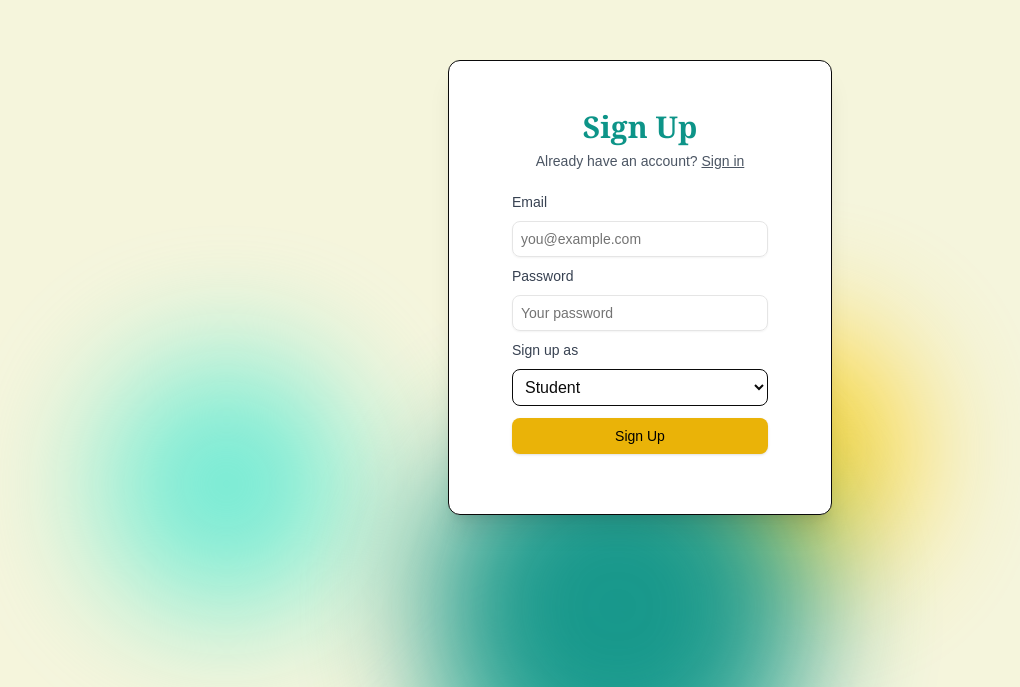
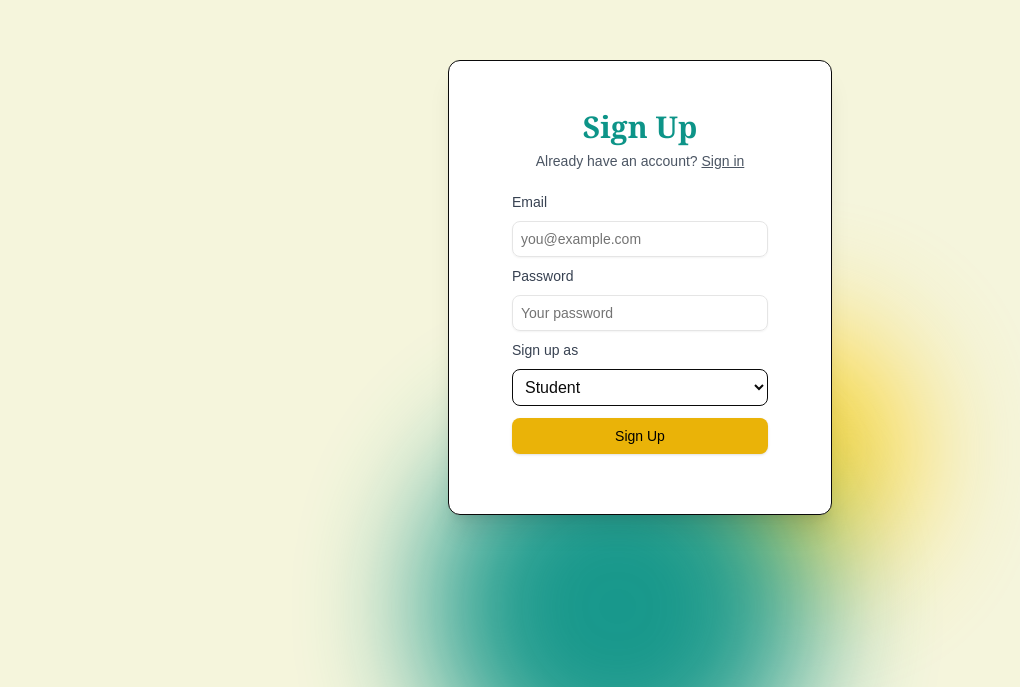
Before and after one commit to prad-human-007/smartsage, a Next.js app: page /signup in a window 1280 px wide. Shown: the part 113-800 px from the top of the page, without its empty margins (0-1020 px from the left). Built offline with nearby package versions, Linux system fonts and the light colour scheme.

Commit message:
Added dashboard

```diff
--- a/src/app/(auth-pages)/signup/page.tsx
+++ b/src/app/(auth-pages)/signup/page.tsx
@@ -12,10 +12,10 @@ import { motion } from "framer-motion";
 // Updated Bubble Config with More Teal & Faster Movement
 const bubbles = [
   { size: "w-96 h-96", color: "bg-teal-400/100", duration: 4, xRange: 1200, yRange: 800 },
-  { size: "w-80 h-80", color: "bg-teal-400/90", duration: 4.5, xRange: 900, yRange: 600 },
+  { size: "w-80 h-80", color: "bg-orange-400/90", duration: 4.5, xRange: 900, yRange: 600 },
   { size: "w-72 h-72", color: "bg-yellow-500/90", duration: 3.5, xRange: 1000, yRange: 700 },
   { size: "w-96 h-96", color: "bg-teal-500/100", duration: 3.8, xRange: 1100, yRange: 850 },
-  { size: "w-64 h-64", color: "bg-teal-300/90", duration: 5, xRange: 950, yRange: 750 },
+  { size: "w-64 h-64", color: "bg-orange-300/90", duration: 5, xRange: 950, yRange: 750 },
   { size: "w-60 h-60", color: "bg-yellow-400/90", duration: 3.2, xRange: 1050, yRange: 650 },
   { size: "w-96 h-96", color: "bg-teal-600/100", duration: 4.2, xRange: 1300, yRange: 900 },
 ];
--- a/src/app/student/dashboard/page.tsx
+++ b/src/app/student/dashboard/page.tsx
@@ -1,10 +1,17 @@
-"use client"
+"use client";
 
 import { useState, useEffect } from "react";
 import { useRouter } from "next/navigation";
-import { v4 as uuidv4 } from "uuid"; // Generate random IDs
+import { v4 as uuidv4 } from "uuid";
+import { motion } from "framer-motion"; // Import Framer Motion for animations
 
-const classrooms = ["Mathematics", "Science", "History", "English"];
+const bubbles = [
+  { size: "w-96 h-96", color: "bg-yellow-500/90", duration: 12, xRange: 150, yRange: 100 },
+  { size: "w-80 h-80", color: "bg-teal-400/90", duration: 15, xRange: 120, yRange: 80 },
+  { size: "w-96 h-96", color: "bg-yellow-500/90", duration: 14, xRange: 180, yRange: 110 },
+  { size: "w-64 h-64", color: "bg-teal-300/90", duration: 16, xRange: 140, yRange: 90 },
+  { size: "w-96 h-96", color: "bg-teal-600/100", duration: 13, xRange: 160, yRange: 120 },
+];
 
 export default function ClassroomDashboard() {
   const router = useRouter();
@@ -12,18 +19,27 @@ export default function ClassroomDashboard() {
 
   useEffect(() => {
     async function fetchImages() {
+      const classroomTitles = ["Math", "Science", "History", "English", "Physics"];
+
       const fetchedClassrooms = await Promise.all(
-        classrooms.map(async (title) => {
+        classroomTitles.map(async (title) => {
           const id = uuidv4().slice(0, 6);
-          const response = await fetch(
-            `https://api.unsplash.com/photos/random?query=classroom&client_id=NEXT_PUBLIC_SPLASH_KEY`
-      );
-          );
-          return { title, id, image: response.url };
+          try {
+            const response = await fetch(
+              `https://api.unsplash.com/photos/random?query=classroom&client_id=${process.env.NEXT_PUBLIC_UNSPLASH_ACCESS_KEY}`
+            );
+            const data = await response.json();
+            return { title, id, image: data?.urls?.small || "/fallback-image.jpg" };
+          } catch (error) {
+            console.error("Error fetching Unsplash image:", error);
+            return { title, id, image: "/fallback-image.jpg" };
+          }
         })
       );
+
       setClassList(fetchedClassrooms);
     }
+
     fetchImages();
   }, []);
 
@@ -32,9 +48,31 @@ export default function ClassroomDashboard() {
   };
 
   return (
-    <div className="container mx-auto p-6">
-      <h1 className="text-3xl font-bold mb-6 text-center">Classroom Dashboard</h1>
-      <div className="grid grid-cols-1 md:grid-cols-2 lg:grid-cols-3 gap-6">
+    <div className="relative flex flex-col items-center min-h-screen bg-beige overflow-hidden">
+      {/* Animated Background Bubbles */}
+      {bubbles.map((bubble, index) => (
+        <motion.div
+          key={index}
+          className={`absolute ${bubble.size} ${bubble.color} rounded-full blur-3xl opacity-70`}
+          animate={{
+            x: [0, bubble.xRange, -bubble.xRange, 0],
+            y: [0, -bubble.yRange, bubble.yRange, 0],
+          }}
+          transition={{
+            duration: bubble.duration,
+            repeat: Infinity,
+            repeatType: "mirror",
+            ease: "linear",
+          }}
+          style={{
+            top: `${Math.random() * 80}%`,
+            left: `${Math.random() * 80}%`,
+          }}
+        />
+      ))}
+
+      <h1 className="text-3xl font-bold mt-10 mb-6 text-center z-10">Classroom Dashboard</h1>
+      <div className="grid grid-cols-1 md:grid-cols-2 lg:grid-cols-3 gap-6 z-10">
         {classList.map(({ title, image, id }) => (
           <div
             key={id}
```
